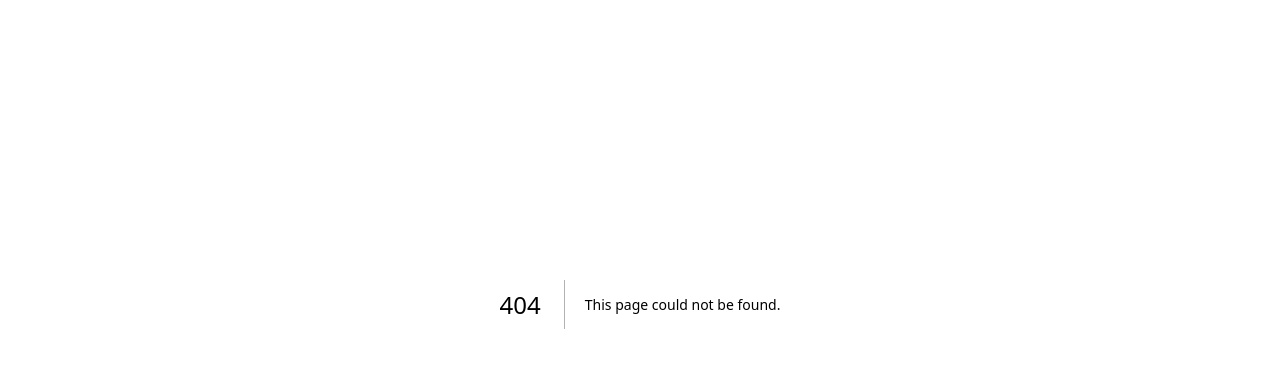
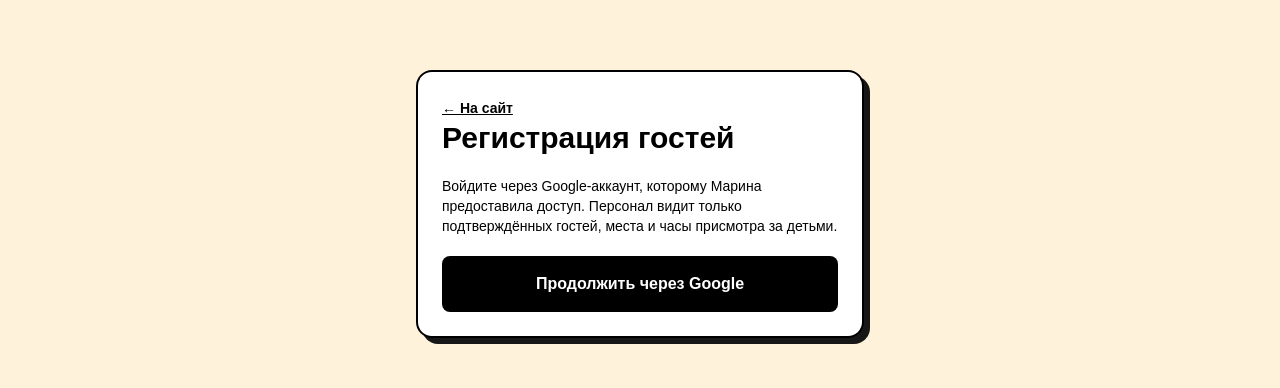
Before and after one commit to darshabloom/yumorilnik, a Next.js app: page /staff/login in a window 1280 px wide. Before the commit this address had no page. Shown: the part 176-564 px from the top of the page. Built offline with nearby package versions, Linux system fonts and the light colour scheme; no server answers.

Commit message:
[skip ci] Give event door staff their own Google sign-in page

```diff
--- /dev/null
+++ b/app/staff/login/page.tsx
@@ -0,0 +1,29 @@
+"use client";
+import {useState} from "react";
+import Link from "next/link";
+import {useRouter} from "next/navigation";
+import {supabase} from "@/lib/supabaseClient";
+import {useSiteLanguage} from "@/lib/useSiteLanguage";
+export default function StaffLogin(){
+ const en=useSiteLanguage()==="en";
+ const router=useRouter();
+ const [busy,setBusy]=useState(false);
+ const [error,setError]=useState("");
+ async function login(){
+  setBusy(true);setError("");
+  const {data:{user}}=await supabase.auth.getUser();
+  if(user){router.push("/staff/check-in");return;}
+  const result=await supabase.auth.signInWithOAuth({provider:"google",
+   options:{redirectTo:`${window.location.origin}/staff/check-in`}});
+  if(result.error){setError(result.error.message);setBusy(false);}
+ }
+ return <main className="flex min-h-[75vh] items-center justify-center bg-[#fff2db] p-5 text-black">
+  <section className="w-full max-w-md space-y-5 rounded-2xl border-2 border-black bg-white p-6 shadow-[6px_6px_0_#171717]">
+   <Link href="/" className="text-sm font-semibold underline">{en?"← Website":"← На сайт"}</Link>
+   <h1 className="text-3xl font-black">{en?"Event staff check-in":"Регистрация гостей"}</h1>
+   <p className="text-sm">{en?"Sign in with the Google account Marina authorised for event check-in. Staff access only shows confirmed guests, assigned seats and child supervision hours.":"Войдите через Google-аккаунт, которому Марина предоставила доступ. Персонал видит только подтверждённых гостей, места и часы присмотра за детьми."}</p>
+   {error&&<p role="alert" className="rounded bg-red-100 p-3 text-sm text-red-900">{error}</p>}
+   <button type="button" disabled={busy} onClick={()=>void login()} className="w-full rounded-lg bg-black p-4 font-bold text-white disabled:opacity-50">{en?"Continue with Google":"Продолжить через Google"}</button>
+  </section>
+ </main>;
+}
```
